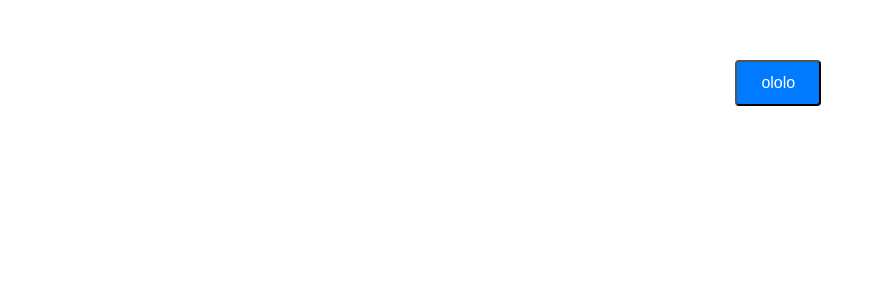
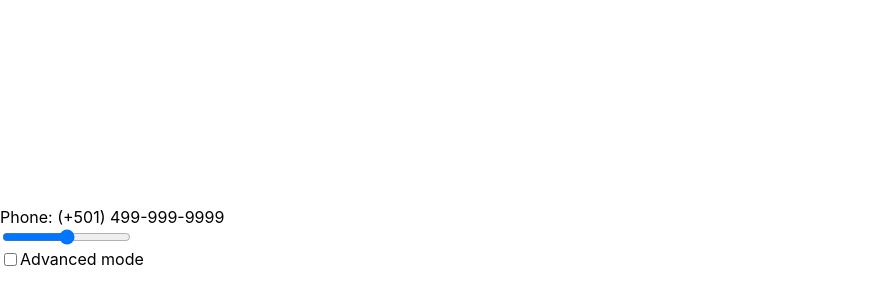
Before and after one commit to Luciferasa/design_system, a React (Create React App) app: page / in a window 1280 px wide. Shown: the part 162-466 px from the top of the page, without its empty margins (0-883 px from the left). Built offline with nearby package versions, Linux system fonts and the light colour scheme.

Commit message:
Temp commit

```diff
--- a/package.json
+++ b/package.json
@@ -3,6 +3,7 @@
   "version": "0.1.0",
   "private": true,
   "dependencies": {
+    "@storybook/react": "^7.2.1",
     "@testing-library/jest-dom": "^5.17.0",
     "@testing-library/react": "^13.4.0",
     "@testing-library/user-event": "^13.5.0",
@@ -20,6 +21,7 @@
     "react-dom": "^18.2.0",
     "react-scripts": "5.0.1",
     "sass": "^1.64.2",
+    "sb": "^7.2.1",
     "typescript": "^5.1.6",
     "web-vitals": "^2.1.4"
   },
--- a/src/App.tsx
+++ b/src/App.tsx
@@ -1,10 +1,14 @@
 import React from 'react';
 
 import Button from './components/Button/index.tsx';
+import PhoneSelector from './components/PhoneSelector';
+import Ololo from "./components/ololo";
 
 const App = () => (
   <div className="App">
-    <Button />
+    {/*<Button />*/}
+    <PhoneSelector />
+    {/*<Ololo />*/}
   </div>
 );
 
--- /dev/null
+++ b/src/components/PhoneSelector/index.tsx
@@ -0,0 +1,120 @@
+import React, { useRef, useState } from 'react';
+
+import './style.scss';
+
+const PhoneSelector = () => {
+  const minNumber = 10000000000;
+  const maxNumber = 9999999999999;
+  const halfNumber = Math.floor(minNumber + (maxNumber + minNumber) / 2);
+  const [phoneNumber, setPhoneNumber] = useState(`${halfNumber}`);
+  const [rotation, setRotation] = useState(0);
+  const [isAdvancedMode, setIsAdvancedMode] = useState(false);
+  const inputRef = useRef<HTMLInputElement | null>(null);
+
+  const doAnimate = () => {
+    // const degreeItem = 296666666666;
+
+    const step = () => {
+      // const number = +phoneNumber + degreeItem;
+      if (+phoneNumber < maxNumber && inputRef.current && 'style' in inputRef.current) {
+        // setPhoneNumber(String(number));
+        inputRef.current.style.transform = `rotate(${rotation}deg)`;
+      }
+
+      // if (+phoneNumber > halfNumber) {
+      //   requestAnimationFrame(step);
+      // }
+    };
+
+    requestAnimationFrame(step);
+  };
+
+  const changeRotation = (e: React.ChangeEvent<HTMLInputElement>) => {
+    setRotation(parseInt(e.target.value, 10));
+
+    doAnimate();
+  };
+
+  const changeNumber = (e: React.ChangeEvent<HTMLInputElement>) => {
+    setPhoneNumber(e.target.value);
+
+    if (isAdvancedMode) {
+      doAnimate();
+    }
+
+    // if (isAdvancedMode) {
+    //   if (+phoneNumber > halfNumber) {
+    //     setInterval(() => {
+    //       console.log(+phoneNumber)
+    //       const number = +phoneNumber + 100000;
+    //       if (+phoneNumber < maxNumber) {
+    //         setPhoneNumber(String(number));
+    //       }
+    //     }, 2000);
+    //   } else {
+    //     setInterval(() => {
+    //       const number = +phoneNumber - 100000;
+    //       if (+phoneNumber > minNumber) {
+    //         setPhoneNumber(String(number));
+    //       }
+    //     }, 2000);
+    //   }
+    // }
+  };
+
+  const toggleSettings = () => {
+    setIsAdvancedMode(!isAdvancedMode);
+  };
+
+  const getNumber = () => {
+    if (phoneNumber.length === 11) {
+      return phoneNumber.replace(/(\d{1})(\d{3})(\d{3})/, '(+$1) $2-$3-');
+    }
+    if (phoneNumber.length === 12) {
+      return phoneNumber.replace(/(\d{2})(\d{3})(\d{3})/, '(+$1) $2-$3-');
+    }
+    if (phoneNumber.length === 13) {
+      return phoneNumber.replace(/(\d{3})(\d{3})(\d{3})/, '(+$1) $2-$3-');
+    }
+    return '';
+  };
+
+  const getRotateDegrees = () => {
+    if (!isAdvancedMode) {
+      return 0;
+    }
+    const degreeItem = 296666666666;
+    if (+phoneNumber > halfNumber) {
+      return +phoneNumber / degreeItem;
+    }
+    return -(+phoneNumber / degreeItem);
+  };
+
+  return (
+    <div className="wrapper">
+      <div className="phone-selector">
+        <div className="phone-selector__content">
+          <div>
+            <div>{`Phone: ${getNumber()}`}</div>
+            <input
+              type="range"
+              ref={inputRef}
+              min={minNumber}
+              max={maxNumber}
+              onChange={changeNumber}
+              value={phoneNumber}
+              className={isAdvancedMode ? 'phone-selector__phone-input--advanced-mode' : 'phone-selector__phone-input'}
+            />
+          </div>
+          <div className="phone-selector__settings">
+            <input type="checkbox" onChange={toggleSettings} />
+            <div>Advanced mode</div>
+          </div>
+          {isAdvancedMode && <input type="range" min={-30} max={30} value={rotation} onChange={changeRotation} />}
+        </div>
+      </div>
+    </div>
+  );
+};
+
+export default PhoneSelector;
--- /dev/null
+++ b/src/components/PhoneSelector/style.scss
@@ -0,0 +1,28 @@
+.phone-selector {
+  display: flex;
+  align-items: center;
+  width: 100%;
+
+  &__content {
+    width: 100%;
+    flex-direction: column;
+  }
+
+  &__settings {
+    display: flex;
+    align-items: flex-end;
+  }
+
+  &__phone-input {
+    width: auto;
+    &--advanced-mode {
+      width: 90%;
+    }
+  }
+}
+
+.wrapper {
+  display: flex;
+  justify-content: center;
+  height: 100vh;
+}
--- /dev/null
+++ b/src/components/ololo/index.jsx
@@ -0,0 +1,48 @@
+import React, { useState, useEffect } from 'react';
+
+const Ololo = () => {
+  const [position, setPosition] = useState(0);
+
+  const animateScroll = () => {
+    const targetPosition = window.innerWidth - 100; // Целевая позиция, например, правый край окна минус 100px
+    const startTime = performance.now(); // Время начала анимации
+
+    const step = currentTime => {
+      const elapsedTime = currentTime - startTime;
+      const progress = elapsedTime / 1000; // Прогресс анимации в секундах
+      const newPosition = Math.min(targetPosition, progress * 200); // 200px в секунду скорость анимации
+
+      setPosition(newPosition);
+
+      if (newPosition < targetPosition) {
+        requestAnimationFrame(step); // Продолжаем анимацию, если не достигли целевой позиции
+      }
+    };
+
+    requestAnimationFrame(step); // Запускаем первый кадр анимации
+  };
+
+  useEffect(() => {
+    animateScroll();
+  }, []);
+
+  return (
+    <div style={{
+      position: 'relative', width: '100vw', height: '100vh', overflow: 'hidden',
+    }}
+    >
+      <div
+        style={{
+          position: 'absolute',
+          top: '50%',
+          left: `${position}px`,
+          width: '50px',
+          height: '50px',
+          backgroundColor: 'blue',
+        }}
+      />
+    </div>
+  );
+};
+
+export default Ololo;
```
Also changed, not shown: 2 other files (tests, documents, lock files or other folders).
